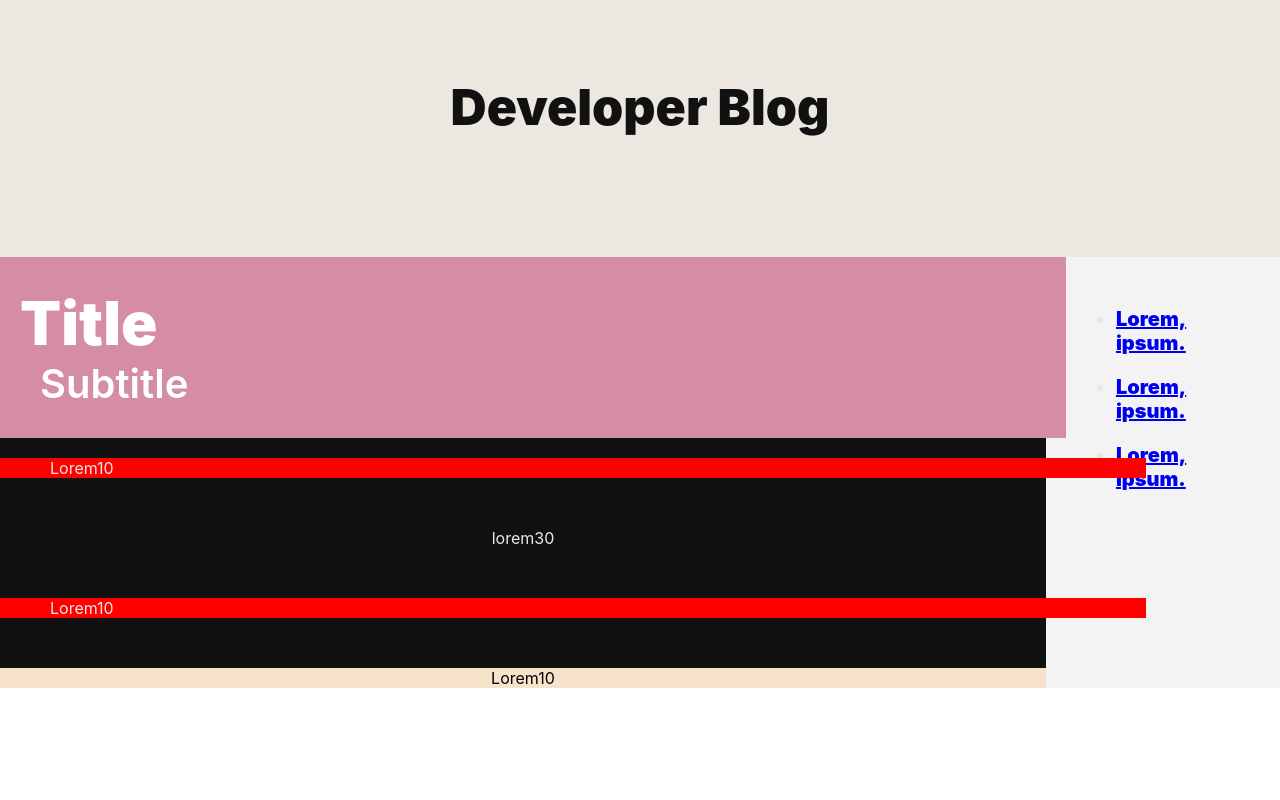
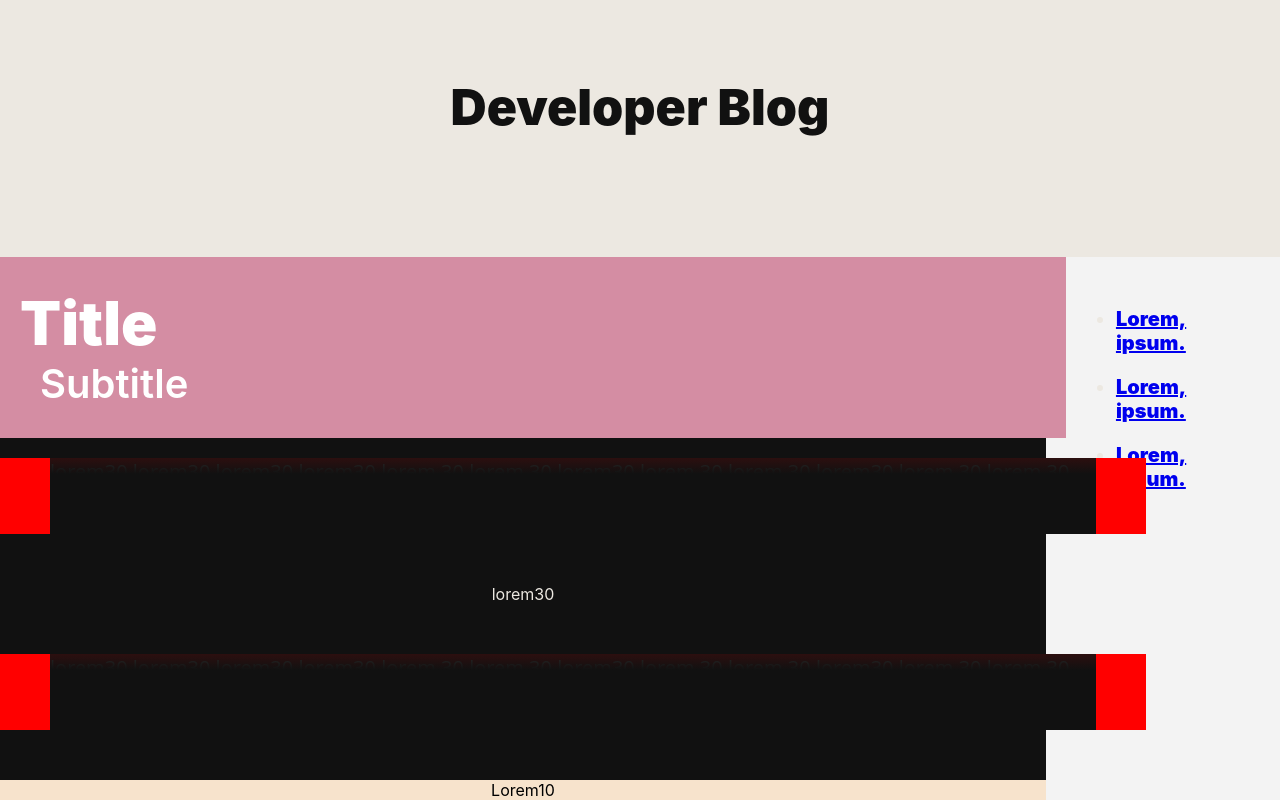
Before and after one commit to shalant/react-blog-object-is-a, a React (Create React App) app: page / in a window 1280 px wide. Shown: the part 443-1243 px from the top of the page. Before the commit the page ends 1131 px from the top, so only its background shows below. Built offline with nearby package versions, Linux system fonts and the light colour scheme.

Commit message:
2600, still a css bug to be remedied

```diff
--- a/src/components/Post.js
+++ b/src/components/Post.js
@@ -1,6 +1,7 @@
 import React from 'react';
 
 import '../styles/post_styles.css';
+import WriteUp from './WriteUp';
 
 function Post() {
     return (
@@ -15,8 +16,7 @@ function Post() {
             </div>
 
             <div className='section section2'>
-                Lorem10
-                {/* WriteUp */}
+                <WriteUp />
             </div>
 
             <div className='section section3'>
@@ -25,8 +25,7 @@ function Post() {
             </div>
 
             <div className='section section4'>
-                Lorem10
-                {/* WriteUp */}
+                <WriteUp />
             </div>
 
             <div className='section section5'>
--- a/src/components/WriteUp.js
+++ b/src/components/WriteUp.js
@@ -0,0 +1,18 @@
+import React from 'react';
+
+import '../styles/write_up_styles.css';
+
+function WriteUp() {
+  return (
+    <div className='write_up'>
+        <div className='copyright'>
+            lorem30 lorem30 lorem30
+            lorem30 lorem 30 lorem 30 lorem30 lorem 30 lorem 30 lorem30 lorem 30 lorem 30 lorem30 lorem 30 lorem 30 lorem30
+        </div>
+        <div className='blur'></div>
+        <div className='read_more'>Read more...</div>
+    </div>
+  )
+}
+
+export default WriteUp;
--- a/src/styles/write_up_styles.css
+++ b/src/styles/write_up_styles.css
@@ -0,0 +1,25 @@
+.write_up {
+    width: 100%;
+    height: fit-content;
+    position: relative;
+
+    font-family: 'Open Sans';
+}
+
+.copyright {
+    height: fit-content;
+
+    font-size: 20px;
+
+    overflow: hidden;
+}
+
+.blur {
+    width: 100%;
+    height: 200px;
+    position: absolute;
+    bottom: 0;
+
+    background-image: linear-gradient(to top, #111111 0%, #111111 30%, transparent 100%);
+    /* background-image: linear-gradient(to top, red 0%, red 30%, transparent 100%); */
+}
```
